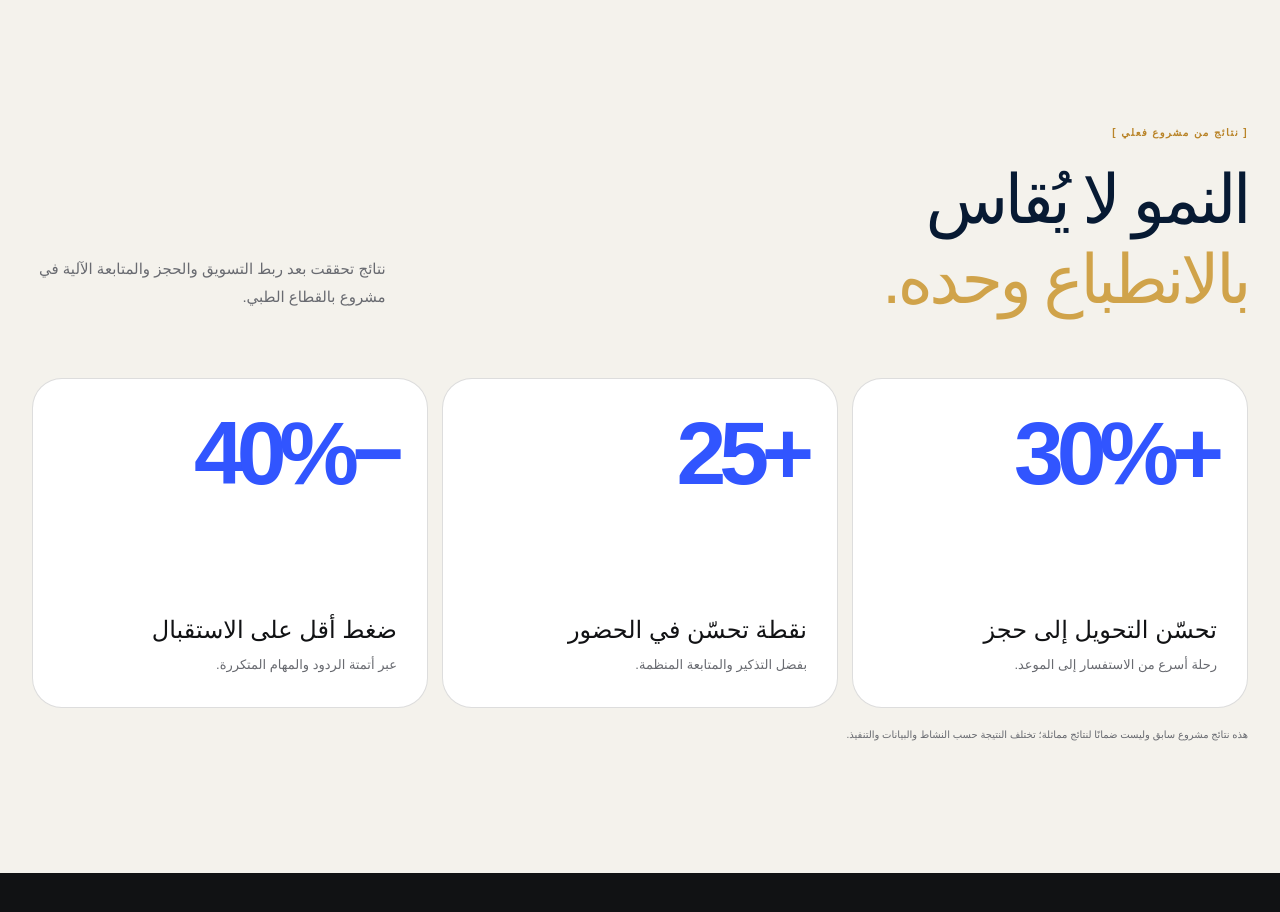
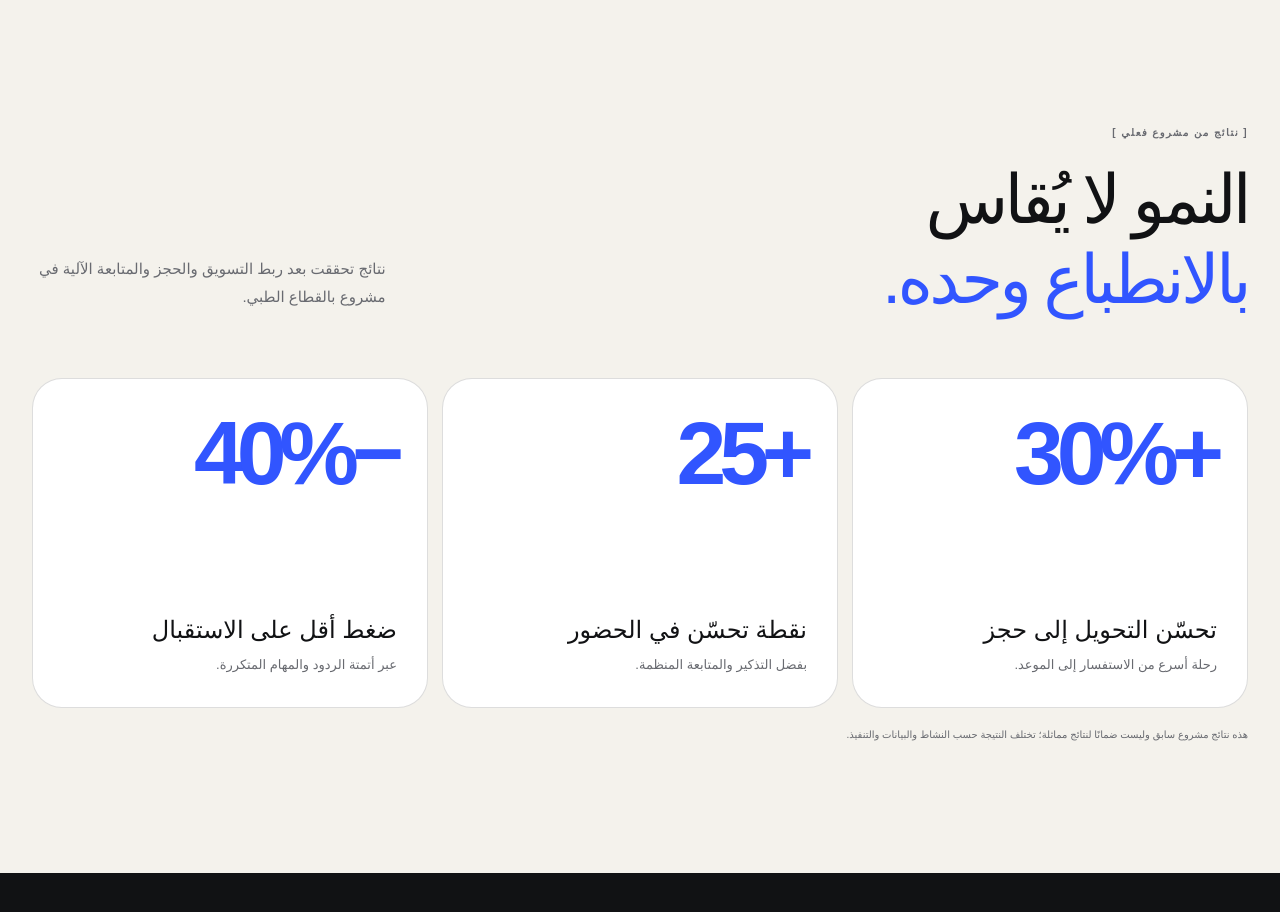
Before and after one commit to mohammedrashad2011-ui/Dewank-2026-website, a Next.js app: page / in a window 1280 px wide. Shown: the part 1720-2632 px from the top of the page. Built offline with nearby package versions, Linux system fonts and the light colour scheme; a web font is replaced by a local one.

Commit message:
Restore original proof section colors

```diff
--- a/app/globals.css
+++ b/app/globals.css
@@ -624,8 +624,8 @@ body{
 .trust-strip span{display:flex;align-items:center;gap:16px;padding:22px;border-left:1px solid var(--line);font-weight:800}
 .trust-strip span:last-child{border-left:0}.trust-strip b{font:700 10px Arial;color:var(--blue)}
 .proof-section{padding:130px 0}.proof-copy{display:grid;grid-template-columns:minmax(0,1.35fr) minmax(260px,.65fr);gap:clamp(70px,10vw,150px);align-items:end;margin-bottom:58px}
-.proof-heading{display:flex;flex-direction:column;align-items:flex-start;gap:20px}.proof-heading .section-label{color:#b98428}
-.proof-copy h2{font-size:clamp(48px,5.3vw,76px);line-height:1.18;letter-spacing:-.055em;margin:0;color:#071a33}.proof-copy h2 em{font-style:normal;color:#d0a34a}.case-study h2 em{font-style:normal;color:var(--blue)}
+.proof-heading{display:flex;flex-direction:column;align-items:flex-start;gap:20px}
+.proof-copy h2{font-size:clamp(48px,5.3vw,76px);line-height:1.18;letter-spacing:-.055em;margin:0}.proof-copy h2 em,.case-study h2 em{font-style:normal;color:var(--blue)}
 .proof-copy p{max-width:410px;margin:0 0 8px;color:var(--muted);font-size:15px;line-height:1.9}
 .proof-grid{display:grid;grid-template-columns:repeat(3,1fr);gap:14px}
 .proof-grid article{min-height:330px;border:1px solid var(--line);border-radius:30px;padding:30px;background:#fff;display:flex;flex-direction:column}
```
